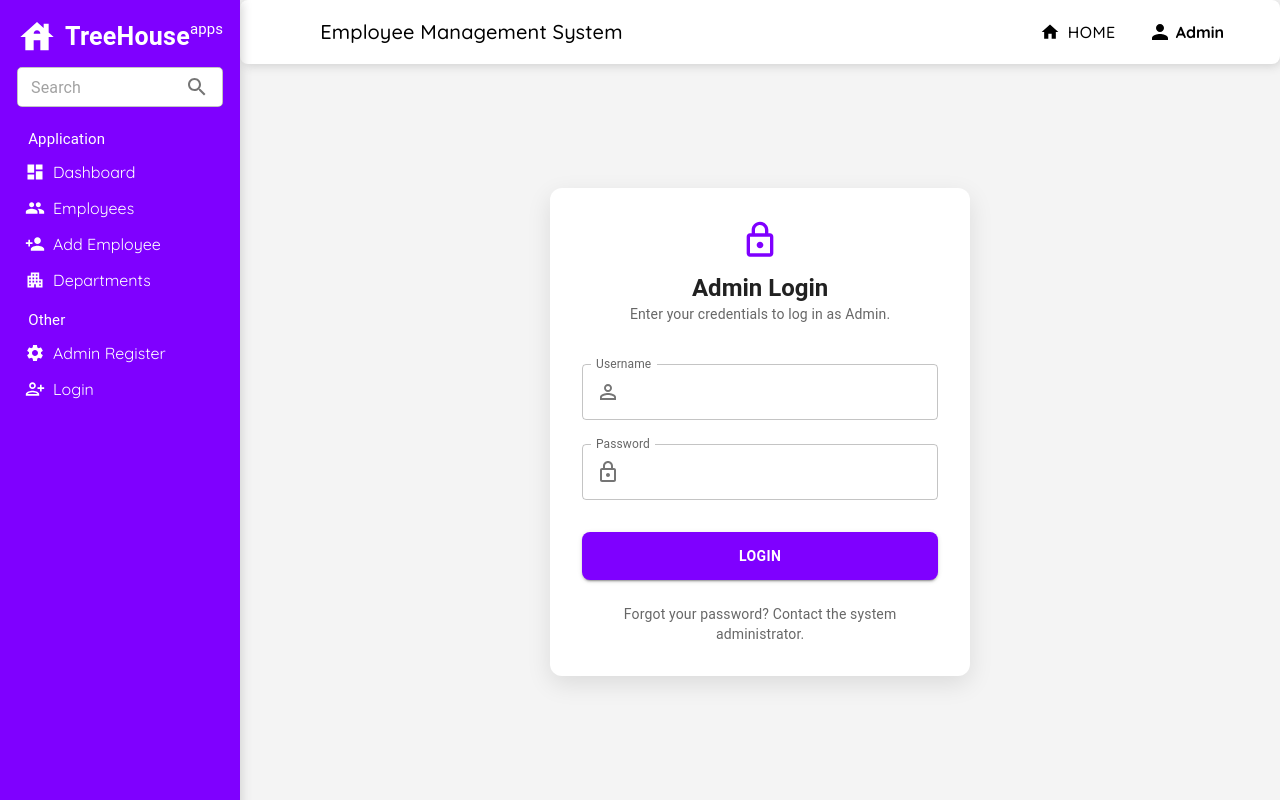
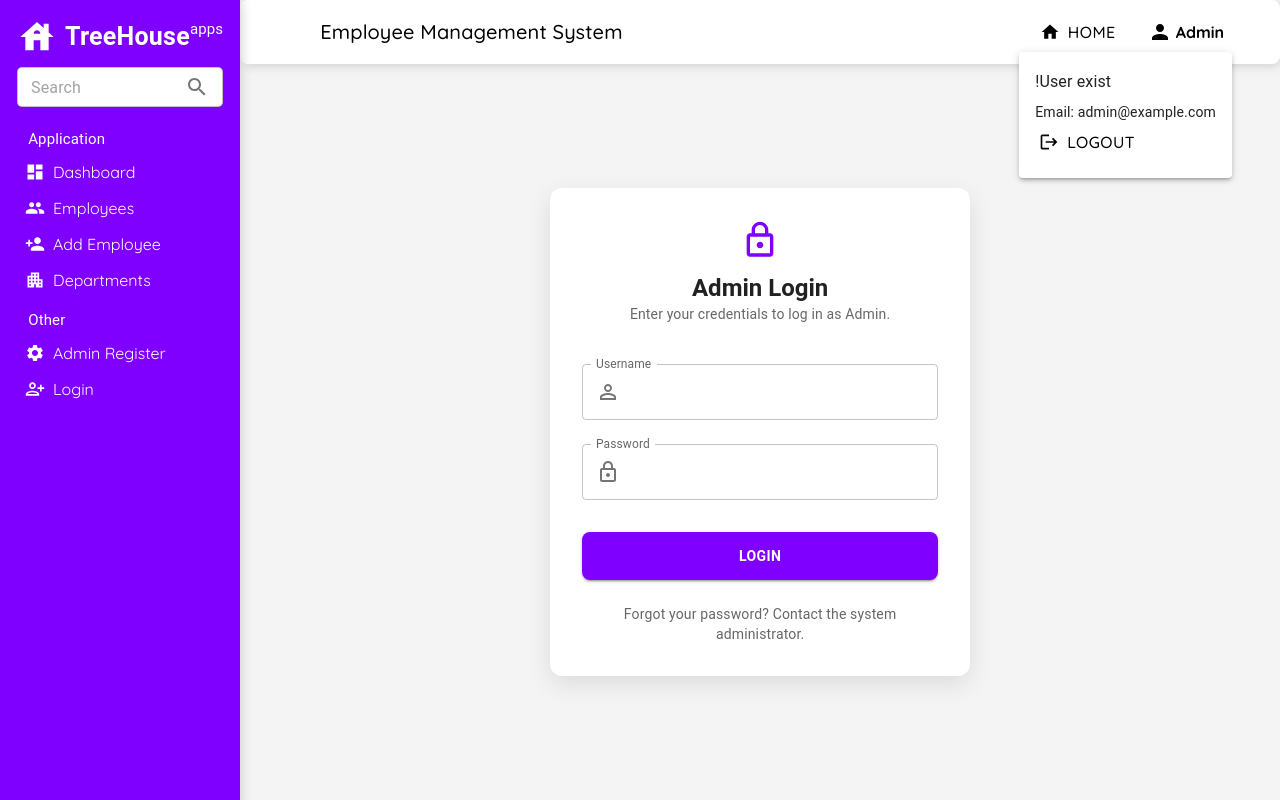
Before and after one commit to treehouseapps/Employee-Management-System, a Next.js app: page /login in a window 1280 px wide. Built offline with nearby package versions, Linux system fonts and the light colour scheme.

Commit message:
updating logout page

```diff
--- a/components/TopEmployeeList.jsx
+++ b/components/TopEmployeeList.jsx
@@ -1,5 +1,5 @@
 import { Box, Typography, Avatar, CircularProgress } from '@mui/material';
-import { useFetchedData } from '../components/DataContext';
+import { useFetchedData } from '../context/DataContext';
 
 const EMPLOYMENT_DEPARTEMENT = {
     1: 'Human Resources (HR)',
--- a/components/navbar.jsx
+++ b/components/navbar.jsx
@@ -2,9 +2,11 @@ import React, { useState, useRef } from 'react';
 import { AppBar, Toolbar, Paper, Popper, Typography, Button, Box } from '@mui/material';
 import { Home, Logout, Person } from '@mui/icons-material';
 import Link from 'next/link';
+import { useUserData } from '../context/userContext'
 
 function Navbar() {
-    const [profile, setProfile] = useState(false)
+    const { user, setUser } = useUserData()
+    const [profile, setProfile] = useState(true)
     const anchorRef = useRef(null);
     return (
         <Box sx={{ margin: '0 auto', width: '100%' }}>
@@ -85,7 +87,7 @@ function Navbar() {
                         >
                             <Paper elevation={3} sx={{ p: 2, minWidth: 200 }}>
                                 <Typography variant="subtitle1" gutterBottom>
-                                    John Doe
+                                    {user}
                                 </Typography>
                                 <Typography variant="body2">Email: admin@example.com</Typography>
                                 <Link href="/logout" passHref>
--- a/components/DataContext.jsx
+++ b/context/DataContext.jsx
@@ -7,7 +7,6 @@ export function FetchedDataProvider({ children }) {
     const [fetchedData, setFetchedData] = useState([]);
     const [loading, setLoading] = useState(true);
     const router = useRouter();
-    const [checked, setChecked] = useState(false);
 
     useEffect(() => {
         const token = localStorage.getItem('token');
--- a/components/MessageContext.jsx
+++ b/context/MessageContext.jsx
@@ -1,5 +1,5 @@
 import React, { createContext, useContext, useState } from 'react';
-import MessageBox from './MessageBox';
+import MessageBox from '../components/MessageBox';
 
 const MessageContext = createContext();
 
--- /dev/null
+++ b/context/userContext.jsx
@@ -0,0 +1,25 @@
+import React, { createContext, useContext, useEffect, useState } from 'react';
+
+const UserContext = createContext()
+
+export function UserProvider({ children }) {
+    const [user, setUser] = useState('')
+    useEffect(() => {
+        const token = localStorage.getItem('token')
+        if (token) {
+            setUser('User exist')
+        }
+        else {
+            setUser('!User exist')
+        }
+    }, [user])
+
+    return (
+        <UserContext.Provider value={{ user, setUser }}>
+            {children}
+        </UserContext.Provider>
+    )
+}
+export function useUserData() {
+    return useContext(UserContext);
+}
--- a/pages/dashboard.js
+++ b/pages/dashboard.js
@@ -12,7 +12,7 @@ import {
 import Navbar from '../components/navbar';
 import Piechart from '../components/piechart';
 import TopEmployeesList from '../components/TopEmployeeList';
-import { useFetchedData } from '../components/DataContext';
+import { useFetchedData } from '../context/DataContext';
 
 const Dashboard = () => {
     const { fetchedData: employees = [], loading } = useFetchedData();
--- a/pages/departments.js
+++ b/pages/departments.js
@@ -1,5 +1,5 @@
 import React, { useState } from 'react';
-import { useFetchedData } from '../components/DataContext';
+import { useFetchedData } from '../context/DataContext';
 import PeopleIcon from '@mui/icons-material/People';
 import {
     Box, Typography, Grid, Paper, Avatar, Button,
--- a/pages/display.js
+++ b/pages/display.js
@@ -3,13 +3,13 @@ import {
     Modal, TextField, CircularProgress, FormControl, InputLabel, Select,
     MenuItem, FormHelperText, InputAdornment,
 } from '@mui/material';
-import { useFetchedData } from '../components/DataContext';
+import { useFetchedData } from '../context/DataContext';
 import SearchIcon from '@mui/icons-material/Search';
 import EditIcon from '@mui/icons-material/Edit';
 import { useState } from 'react';
 import { Email as EmailIcon, LocalPhone, InboxOutlined, Fingerprint, Wc, CalendarToday, BusinessCenter, WorkHistory } from '@mui/icons-material';
 import Navbar from '../components/navbar';
-import { useMessage } from '../components/MessageContext';
+import { useMessage } from '../context/MessageContext';
 
 const EMPLOYMENT_DEPARTEMENT = {
     1: 'Human Resources (HR)',
--- a/pages/login.js
+++ b/pages/login.js
@@ -4,7 +4,7 @@ import { Box, TextField, Button, Typography, Paper, InputAdornment } from '@mui/
 import { LockOutlined, PersonOutline } from '@mui/icons-material';
 import Navbar from '../components/navbar';
 import Link from 'next/link';
-import { useMessage } from '../components/MessageContext';
+import { useMessage } from '../context/MessageContext';
 
 export default function Login() {
     const router = useRouter();
--- a/pages/register.js
+++ b/pages/register.js
@@ -15,7 +15,7 @@ import {
 import PersonAddIcon from '@mui/icons-material/PersonAdd';
 import Loading from '../components/loading';
 import Navbar from '../components/navbar';
-import { useMessage } from '../components/MessageContext';
+import { useMessage } from '../context/MessageContext';
 
 export default function RegisterEmployee() {
   const [name, setName] = useState('');
```
Also changed, not shown: pages/_app.js (+6 -2 lines), pages/logout.js (+5 -2 lines).
